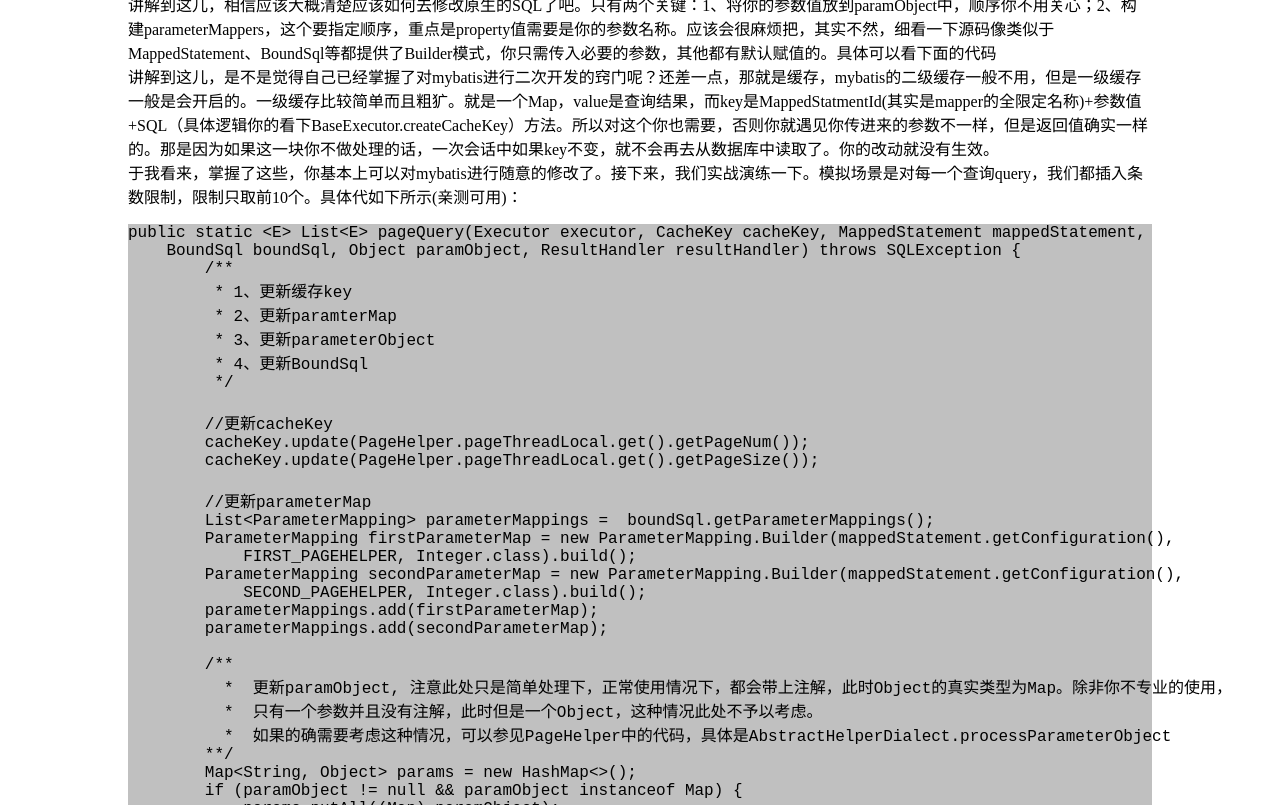
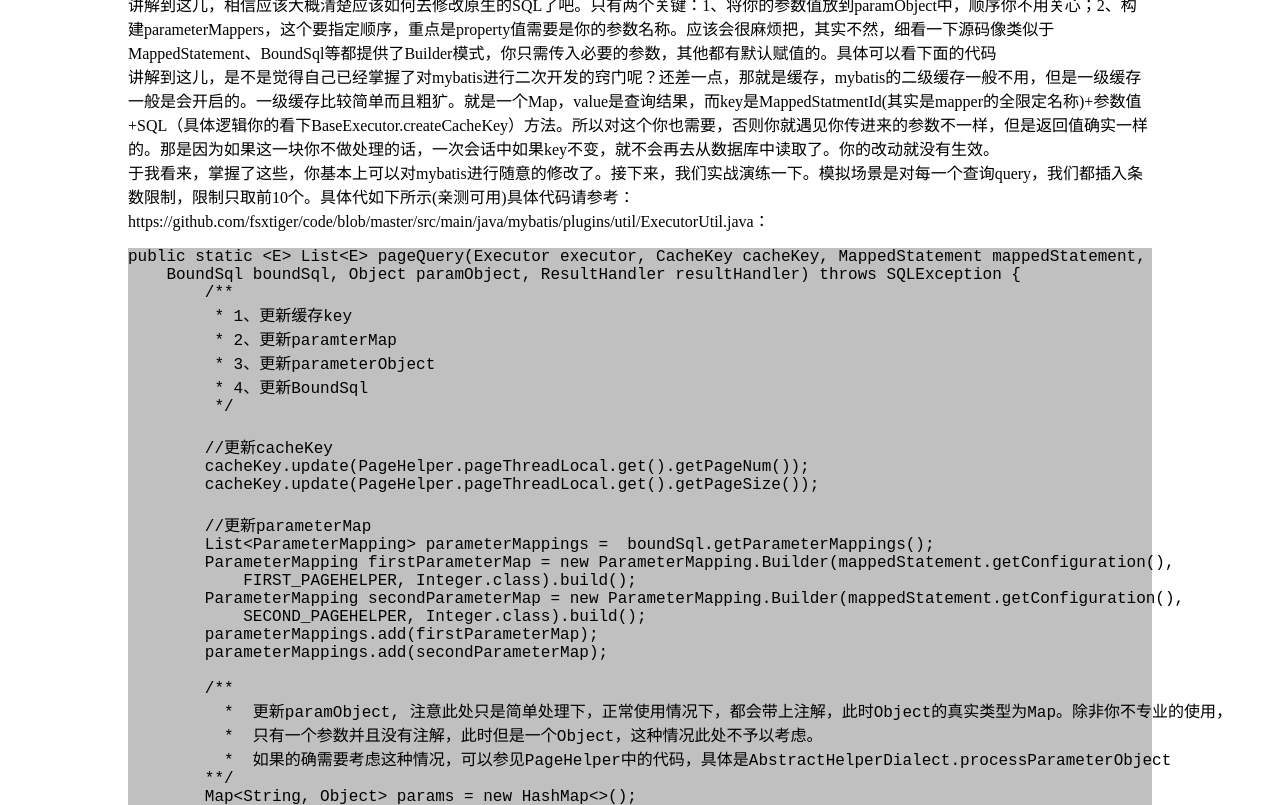
Before and after one commit to fsxtiger/blog, a Jekyll site: the page built from _posts/code/2020-06-09-mybatis简单分析.md, in a window 1280 px wide and 900 px high, scrolled down 1436 px, cut to the strip 95-900 px from the top of the window. Built offline with Jekyll 4.4.1, drawn with Linux system fonts in a browser that asks for light colours.

Commit message:
second blog

```diff
--- a/_posts/code/2020-06-09-mybatis简单分析.md
+++ b/_posts/code/2020-06-09-mybatis简单分析.md
@@ -57,7 +57,7 @@
 
 讲解到这儿，相信应该大概清楚应该如何去修改原生的SQL了吧。只有两个关键：1、将你的参数值放到paramObject中，顺序你不用关心；2、构建parameterMappers，这个要指定顺序，重点是property值需要是你的参数名称。应该会很麻烦把，其实不然，细看一下源码像类似于MappedStatement、BoundSql等都提供了Builder模式，你只需传入必要的参数，其他都有默认赋值的。具体可以看下面的代码
 讲解到这儿，是不是觉得自己已经掌握了对mybatis进行二次开发的窍门呢？还差一点，那就是缓存，mybatis的二级缓存一般不用，但是一级缓存一般是会开启的。一级缓存比较简单而且粗犷。就是一个Map，value是查询结果，而key是MappedStatmentId(其实是mapper的全限定名称)+参数值+SQL（具体逻辑你的看下BaseExecutor.createCacheKey）方法。所以对这个你也需要，否则你就遇见你传进来的参数不一样，但是返回值确实一样的。那是因为如果这一块你不做处理的话，一次会话中如果key不变，就不会再去从数据库中读取了。你的改动就没有生效。
-于我看来，掌握了这些，你基本上可以对mybatis进行随意的修改了。接下来，我们实战演练一下。模拟场景是对每一个查询query，我们都插入条数限制，限制只取前10个。具体代如下所示(亲测可用)：
+于我看来，掌握了这些，你基本上可以对mybatis进行随意的修改了。接下来，我们实战演练一下。模拟场景是对每一个查询query，我们都插入条数限制，限制只取前10个。具体代如下所示(亲测可用)具体代码请参考：https://github.com/fsxtiger/code/blob/master/src/main/java/mybatis/plugins/util/ExecutorUtil.java：
 
     public static <E> List<E> pageQuery(Executor executor, CacheKey cacheKey, MappedStatement mappedStatement,
         BoundSql boundSql, Object paramObject, ResultHandler resultHandler) throws SQLException {
```
